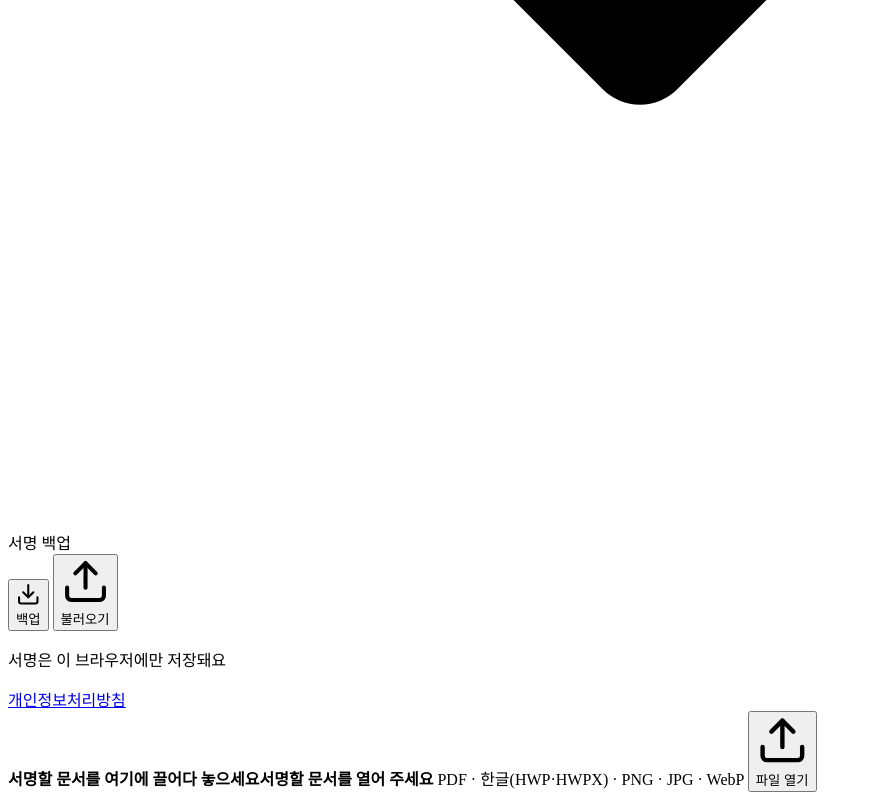
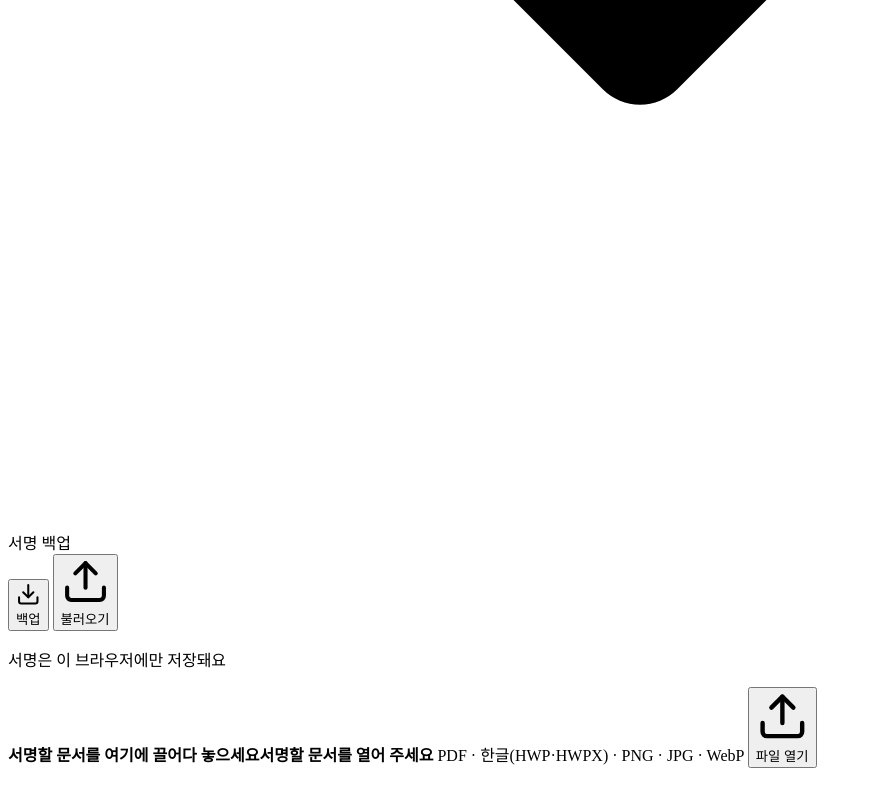
Before and after one commit to dotori-forest/gakin, a website with bundled scripts: page editor.html in a window 1280 px wide. Shown: the part 1363-2163 px from the top of the page, without its empty margins (0-872 px from the left). After the commit the page ends 2139 px from the top, so only its background shows below. Built offline with nearby package versions, Linux system fonts and the light colour scheme; some packages are replaced by stand-ins of ours.

Commit message:
style: remove the privacy-policy link from the sidebar
Co-Authored-By: Claude Opus 5.5 <noreply@anthropic.com>

```diff
--- a/editor.html
+++ b/editor.html
@@ -96,7 +96,6 @@
           </div>
         </section>
         <p class="privacy web-only"><span>서명은 이 브라우저에만 저장돼요</span></p>
-        <a class="link-btn web-only" href="privacy.html">개인정보처리방침</a>
         <input type="file" id="backupInput" accept=".json,application/json" hidden>
       </div>
     </aside>
```
